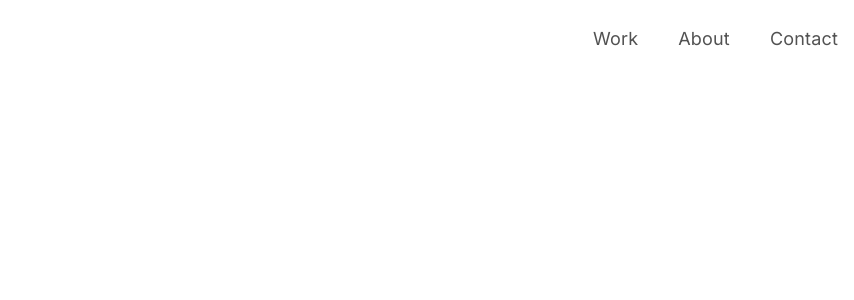
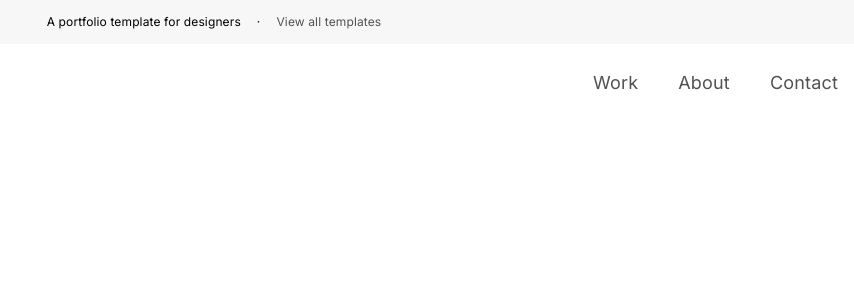
Before and after one commit to ViniVanC/day22-Lightfolio-website, a React (Vite) app: page / in a window 1280 px wide. Shown: the top 300 px of the page, without its empty margins (426-1280 px from the left). Built offline with nearby package versions, Linux system fonts and the light colour scheme.

Commit message:
added TextBanner.jsx to App.jsx

```diff
--- a/src/App.jsx
+++ b/src/App.jsx
@@ -1,11 +1,17 @@
 import React from "react";
 import { Header } from "./components/Header/Header";
+import { TextBanner } from "./components/TextBanner/TextBanner";
 
 function App() {
   return (
-    <div className="App">
+    <>
+      <TextBanner>
+        <span>A portfolio template for designers</span>
+        <span>·</span>
+        <a href="#">View all templates</a>
+      </TextBanner>
       <Header />
-    </div>
+    </>
   );
 }
 
```
